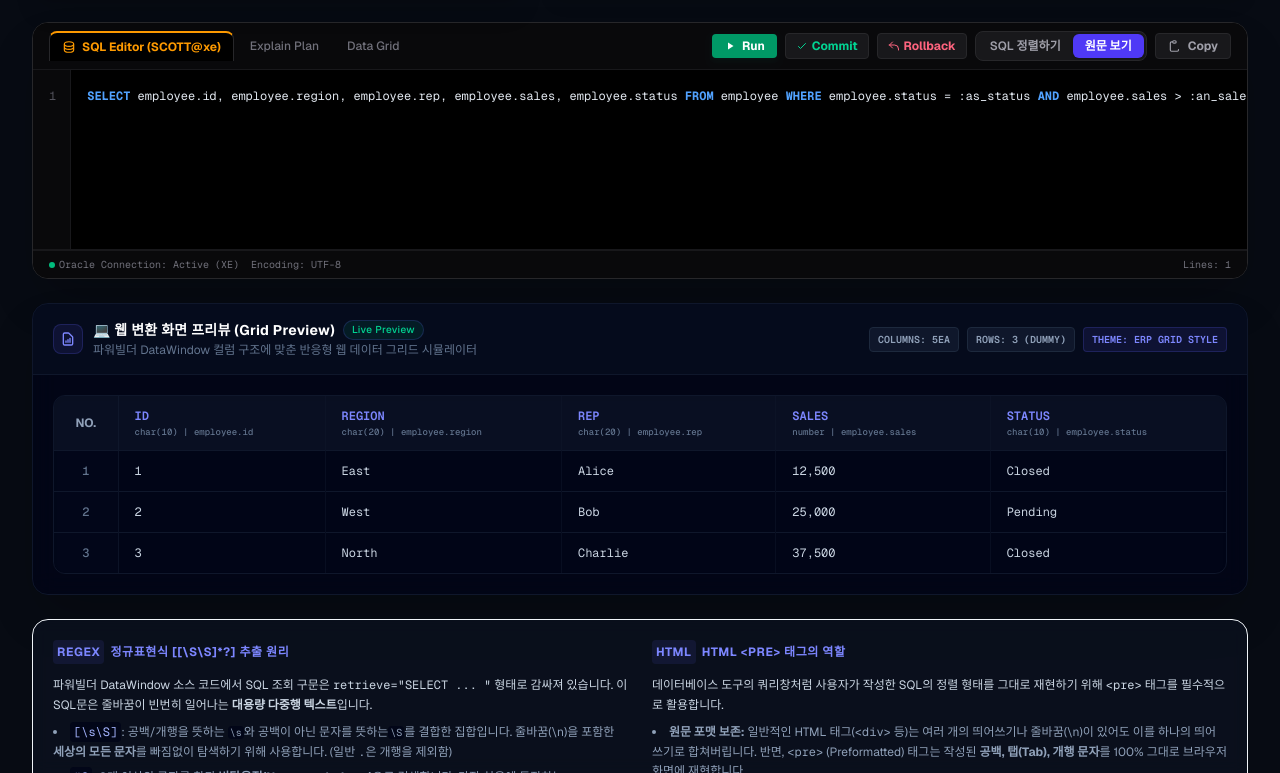
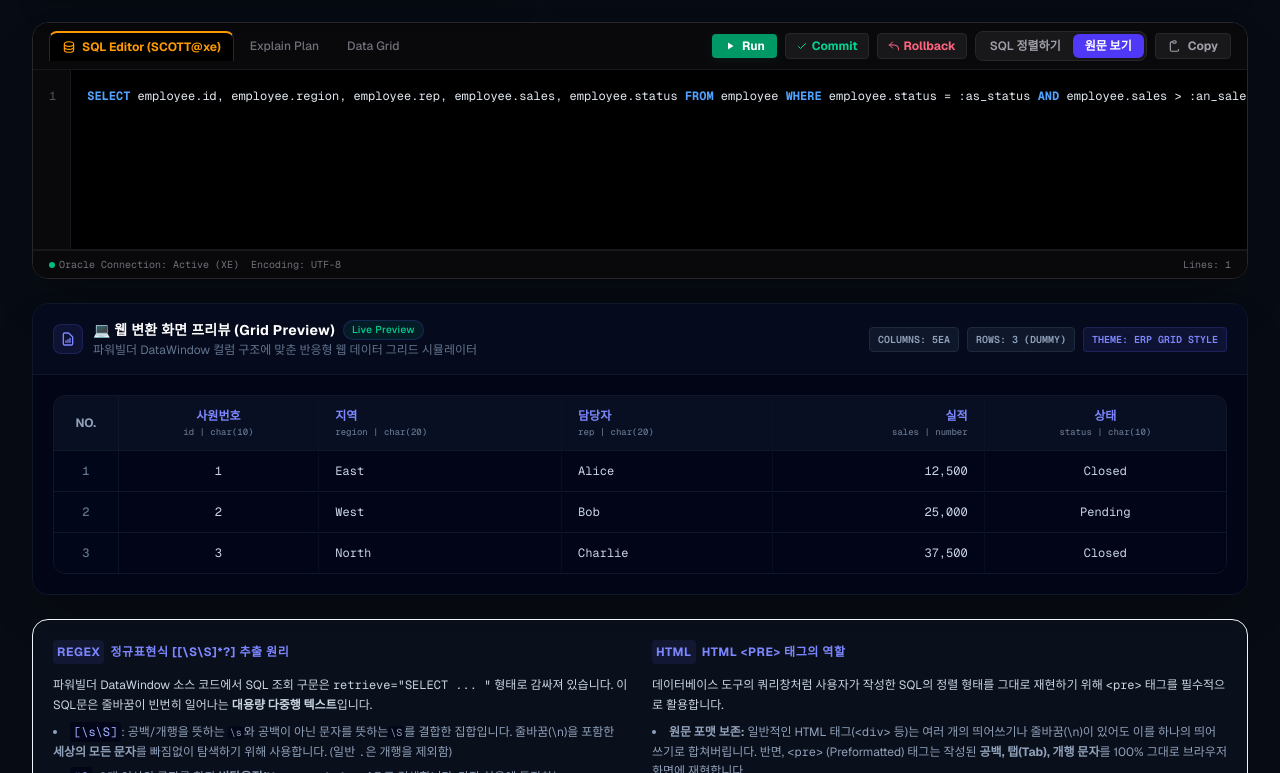
Before and after one commit to boradori80/pb-bridge, a Next.js app: page / in a window 1280 px wide. Shown: the part 1915-2688 px from the top of the page. Built offline with nearby package versions, Linux system fonts and the light colour scheme.

Commit message:
기능: 프리뷰 화면에 파워빌더 한글 라벨 및 정렬 속성 동적 반영 완료

```diff
--- a/app/page.tsx
+++ b/app/page.tsx
@@ -24,7 +24,9 @@ interface ColumnInfo {
   name: string;
   type: string;
   dbname: string;
-  [key: string]: string; // 추가적인 속성들을 유연하게 담을 수 있도록 선언
+  label?: string; // 컬럼의 한글 라벨명
+  alignment?: string; // 컬럼의 정렬 정보 (0=좌, 1=우, 2=중앙)
+  [key: string]: string | undefined; // 추가적인 속성들을 유연하게 담을 수 있도록 선언
 }
 
 interface ParsedPB {
@@ -39,12 +41,46 @@ interface ParsedPB {
 }
 
 // ---------------------------------------------------------------------------------------------------------
+// [Day 11] 2026-06-01 작업: 파워빌더 고유 헥사 인코딩(Hex Escape Sequence) 디코더
+// ---------------------------------------------------------------------------------------------------------
+// Q. 파워빌더의 `$$HEXn$$...$$ENDHEX$$` 패턴은 무엇이고 어떻게 디코딩하나요?
+// - 파워빌더는 2바이트 유니코드(한글 등) 문자가 내보내기(Export)되거나 저장될 때 깨짐을 방지하기 위해
+//   `$$HEXn$$[16진수문자열]$$ENDHEX$$` 형태로 인코딩하여 저장하곤 합니다. (여기서 n은 글자 수)
+// - 예: `$$HEX4$$88D4A9BA54CFDCB4$$ENDHEX$$`
+//   1. 내부의 16진수 문자열 `88D4A9BA54CFDCB4`를 4글자(2바이트) 단위로 쪼갭니다. ➔ `88D4`, `A9BA`, `54CF`, `DCB4`
+//   2. 각각의 16진수 값은 UTF-16LE(Little Endian) 형식으로 바이트가 뒤집혀 있습니다.
+//      예를 들어 `88D4`는 앞바이트 `88`과 뒷바이트 `D4`가 반대로 되어 있으므로, 바이트 스왑을 통해 `D488`로 만들어 줍니다.
+//   3. 변환된 16진수 `D488`을 10진수 정수값(`54408`)으로 파싱한 뒤, `String.fromCharCode(54408)`를 실행하면 한글 글자 '품'이 복원됩니다.
+//   4. 이 작업을 반복하면 `품`, `목`, `코`, `드`가 복원되어 최종적으로 "품목코드"라는 한글을 안전하게 추출할 수 있게 됩니다.
+// ---------------------------------------------------------------------------------------------------------
+const decodePBHexString = (str: string): string => {
+  if (!str) return "";
+  // $$HEXn$$...$$ENDHEX$$ 패턴을 매칭하는 글로벌 정규표현식입니다.
+  return str.replace(/\$\$HEX\d+\$\$(.*?)\$\$ENDHEX\$\$/gi, (match, hexContent) => {
+    let decoded = "";
+    for (let i = 0; i < hexContent.length; i += 4) {
+      const chunk = hexContent.substring(i, i + 4);
+      if (chunk.length === 4) {
+        const byte1 = chunk.substring(0, 2);
+        const byte2 = chunk.substring(2, 4);
+        const swappedHex = byte2 + byte1;
+        const codePoint = parseInt(swappedHex, 16);
+        decoded += String.fromCharCode(codePoint);
+      }
+    }
+    return decoded;
+  });
+};
+
+// ---------------------------------------------------------------------------------------------------------
 // [교육용 주석 - 정규표현식을 이용한 파싱 엔진 (Parsing Engine)]
 // ---------------------------------------------------------------------------------------------------------
 // - 사용자로부터 입력받은 파워빌더 원본 소스 코드(Text)를 정규표현식(Regex)으로 탐색하여 메타데이터를 추출합니다.
 // - 파워빌더의 String 처리 함수나 SQL Substring 추출 작업과 매핑되는 로직입니다.
 // ---------------------------------------------------------------------------------------------------------
-const parsePBFile = (text: string, fileName: string): ParsedPB => {
+const parsePBFile = (originalText: string, fileName: string): ParsedPB => {
+  // 전체 텍스트에 포함된 파워빌더 헥사 문자열들을 미리 한글로 디코딩하여 후속 정규식 파서가 한글을 정상 인식하게 돕습니다.
+  const text = decodePBHexString(originalText);
   const result: ParsedPB = {
     release: "",
     fileType: "Unknown",
@@ -157,6 +193,63 @@ const parsePBFile = (text: string, fileName: string): ParsedPB => {
     }
   }
 
+  // 1. 레이아웃 컬럼 속성(정렬 정보 및 텍스트) 추출
+  const columnAlignments: { [colName: string]: string } = {};
+  const columnLabels: { [colName: string]: string } = {};
+
+  // column(...) 형태의 레이아웃 컨트롤 파싱 (column=이 아닌 순수 column( 으로 시작)
+  const layoutColRegex = /column\s*\(((?:[^()]+|\([^()]*\))*)\)/gi;
+  let layoutColMatch;
+  while ((layoutColMatch = layoutColRegex.exec(text)) !== null) {
+    const colContent = layoutColMatch[1];
+    const props: { [key: string]: string } = {};
+    const propRegex = /([\w.]+)\s*=\s*(?:"([^"]*)"|'([^']*)'|((?:[^()\s]|\([^()]*\))+))/g;
+    let pMatch;
+    while ((pMatch = propRegex.exec(colContent)) !== null) {
+      const key = pMatch[1];
+      const value = pMatch[2] || pMatch[3] || pMatch[4] || "";
+      props[key] = value;
+    }
+    if (props.name) {
+      const name = props.name.replace(/['"]/g, "");
+      if (props.alignment) {
+        columnAlignments[name] = props.alignment.replace(/['"]/g, "");
+      }
+      if (props.text) {
+        columnLabels[name] = props.text.replace(/~"/g, '"').replace(/['"]/g, "");
+      }
+    }
+  }
+
+  // 2. 헤더 밴드의 텍스트 컨트롤(한글 라벨 등) 추출
+  const textControlRegex = /text\s*\(((?:[^()]+|\([^()]*\))*)\)/gi;
+  let textMatch;
+  while ((textMatch = textControlRegex.exec(text)) !== null) {
+    const txtContent = textMatch[1];
+    const props: { [key: string]: string } = {};
+    const propRegex = /([\w.]+)\s*=\s*(?:"([^"]*)"|'([^']*)'|((?:[^()\s]|\([^()]*\))+))/g;
+    let pMatch;
+    while ((pMatch = propRegex.exec(txtContent)) !== null) {
+      const key = pMatch[1];
+      const value = pMatch[2] || pMatch[3] || pMatch[4] || "";
+      props[key] = value;
+    }
+    if (props.name && props.text) {
+      const ctrlName = props.name.replace(/['"]/g, "");
+      const labelText = props.text.replace(/~"/g, '"').replace(/['"]/g, "");
+      // name=컬럼명_t 또는 name=컬럼명_h 패턴 대응
+      if (ctrlName.endsWith("_t")) {
+        const colName = ctrlName.substring(0, ctrlName.length - 2);
+        columnLabels[colName] = labelText;
+      } else if (ctrlName.endsWith("_h")) {
+        const colName = ctrlName.substring(0, ctrlName.length - 2);
+        columnLabels[colName] = labelText;
+      } else {
+        columnLabels[ctrlName] = labelText;
+      }
+    }
+  }
+
   if (tableContent) {
     const colRegex = /column\s*=\s*\(((?:[^()]+|\([^()]*\))*)\)/gi;
     let colMatch;
@@ -175,10 +268,15 @@ const parsePBFile = (text: string, fileName: string): ParsedPB => {
       }
 
       if (colProps.name) {
+        const colName = colProps.name;
+        const alignment = columnAlignments[colName] || "0";
+        const label = columnLabels[colName] || colName;
         result.columns.push({
-          name: colProps.name,
+          name: colName,
           type: colProps.type || "unknown",
           dbname: colProps.dbname || colProps.name,
+          label: label,
+          alignment: alignment,
           ...colProps
         });
       }
@@ -280,6 +378,55 @@ const parsePBFile = (text: string, fileName: string): ParsedPB => {
   }
 
   return result;
+};
+
+// ---------------------------------------------------------------------------------------------------------
+// [Day 11] 2026-06-01 작업: 파워빌더 정렬 코드(0, 1, 2) ↔ Tailwind CSS 클래스 매핑 및 리액트 동적 스타일 가이드
+// ---------------------------------------------------------------------------------------------------------
+// Q. 파워빌더의 정렬 코드(0, 1, 2)를 웹의 CSS 클래스로 변환하는 매핑 객체의 원리는 무엇인가요?
+// 1) 파워빌더(PowerBuilder)에서의 정렬 기준:
+//    - 0: Left Align (좌측 정렬)
+//    - 1: Right Align (우측 정렬)
+//    - 2: Center Align (중앙 정렬)
+// 2) 웹(CSS) 및 Tailwind CSS 대응 클래스:
+//    - Left: `text-left`
+//    - Right: `text-right`
+//    - Center: `text-center`
+// 3) 매핑 객체(Map Object)를 쓰는 이유:
+//    - 만약 if-else나 switch 문을 사용한다면 매번 조건 검사를 거치며 코드가 길어지지만,
+//      자바스크립트 객체의 Key-Value(키-값) 쌍을 이용하면 `ALIGN_MAP[코드]` 형태로 단 한 번에 매칭되는 클래스명을 즉시 가져올 수 있습니다.
+//      이러한 데이터 구조 기반 설계를 통해 가독성이 좋아지고, 코드 유지보수가 훨씬 용이해집니다.
+//
+// Q. 리액트(React)에서 조건에 따라 스타일을 동적으로 부여하는 원리는 무엇인가요?
+// 1) className의 동적 바인딩:
+//    - 리액트는 HTML 태그에 고정된 class명을 주는 대신, {} 중괄호 안에 자바스크립트 변수나 연산식을 넣어
+//      상황에 맞는 스타일 클래스를 실시간으로 부여할 수 있습니다.
+// 2) 템플릿 리터럴(Template Literal) 활용:
+//    - 백틱(` `)과 `${변수}` 기호를 사용하면 일반 글자와 자바스크립트 변수를 자연스럽게 하나로 합칠 수 있습니다.
+//    - 예: `className={`py-3 px-4 border ${alignClass}`}`
+//    - 브라우저가 화면을 그리는 순간, 백틱 내부의 `${alignClass}`가 실제값인 `text-right` 등으로 바뀌면서
+//      최종 완성된 클래스(className="py-3 px-4 border text-right")가 DOM에 바인딩됩니다.
+//    - 상태(State)가 변할 때마다 React가 이 바인딩 식을 자동으로 다시 계산하여 화면을 갱신(Re-render)하므로 정렬 상태가 실시간 반영됩니다.
+// ---------------------------------------------------------------------------------------------------------
+const ALIGN_MAP: { [key: string]: string } = {
+  "0": "text-left",
+  "1": "text-right",
+  "2": "text-center"
+};
+
+const getAlignClass = (alignCode: string | undefined): string => {
+  if (!alignCode) return "text-left";
+  // 수식(expression)이나 따옴표 등 예외 문자를 대비하여 숫자 문자만 추출해 매핑합니다.
+  const cleanCode = alignCode.replace(/[^0-9]/g, "");
+  return ALIGN_MAP[cleanCode] || "text-left";
+};
+
+const getFlexAlignClass = (alignCode: string | undefined): string => {
+  if (!alignCode) return "items-start text-left";
+  const cleanCode = alignCode.replace(/[^0-9]/g, "");
+  if (cleanCode === "1") return "items-end text-right";
+  if (cleanCode === "2") return "items-center text-center";
+  return "items-start text-left";
 };
 
 // ---------------------------------------------------------------------------------------------------------
@@ -310,7 +457,17 @@ table(column=(type=char(10) updatewhereclause=yes name=id dbname="employee.id" )
  column=(type=char(10) updatewhereclause=yes name=status dbname="employee.status" )
  retrieve="SELECT employee.id, employee.region, employee.rep, employee.sales, employee.status FROM employee WHERE employee.status = :as_status AND employee.sales > :an_sales"
  arguments=(("as_status", string), ("an_sales", number))
-)`,
+)
+text(band=header alignment="2" text="사원번호" name=id_t )
+text(band=header alignment="0" text="지역" name=region_t )
+text(band=header alignment="0" text="담당자" name=rep_t )
+text(band=header alignment="1" text="실적" name=sales_t )
+text(band=header alignment="2" text="상태" name=status_t )
+column(band=detail id=1 alignment="2" name=id )
+column(band=detail id=2 alignment="0" name=region )
+column(band=detail id=3 alignment="0" name=rep )
+column(band=detail id=4 alignment="1" name=sales )
+column(band=detail id=5 alignment="2" name=status )`,
     code: `import React, { useState } from 'react';
 
 export default function SalesSummaryTable() {
@@ -698,8 +855,7 @@ export default function PBBridgeDashboard() {
     setTimeout(() => {
       setIsExecutingSql(false);
       setSqlExecuteLog(
-        `▶ SQL 실행 완료 (성공)\n- 조회 대상 컬럼: ${parsedData.columns.map(c => c.name).join(", ")}\n- 바인딩 변수(Arguments): ${
-          parsedData.arguments.length > 0
+        `▶ SQL 실행 완료 (성공)\n- 조회 대상 컬럼: ${parsedData.columns.map(c => c.name).join(", ")}\n- 바인딩 변수(Arguments): ${parsedData.arguments.length > 0
           ? parsedData.arguments.map(a => `:${a.name} (${a.type})`).join(", ")
           : "없음"
         }\n- 상태: Simulated DB 연결 상태 정상 (1 row returned for metadata testing)`
@@ -853,6 +1009,17 @@ export default function PBBridgeDashboard() {
         ? `\n// Retrieval Arguments:\n${parsed.arguments.map(a => `//   - :${a.name} (${a.type})`).join("\n")}`
         : '';
 
+      const headersHtml = parsed.columns.map(c => {
+        const alignClass = getAlignClass(c.alignment);
+        const headerLabel = c.label || c.name;
+        return `              <th className="p-3 uppercase ${alignClass}">${headerLabel}</th>`;
+      }).join("\n");
+
+      const cellsHtml = parsed.columns.map(c => {
+        const alignClass = getAlignClass(c.alignment);
+        return `                  <td className="p-3 font-mono text-slate-300 ${alignClass}">{String(row.${c.name})}</td>`;
+      }).join("\n");
+
       return `import React, { useState } from 'react';
 
 // PB-Bridge 자동 변환 컴포넌트
@@ -871,18 +1038,16 @@ ${sampleRows}
         <p className="text-xs text-slate-400">데이터 조회를 위해 변환된 SQL: ${parsed.retrieveQuery ? parsed.retrieveQuery.slice(0, 60) + '...' : '없음'}</p>
       </div>
       <div className="overflow-x-auto border border-slate-800 rounded-lg">
-        <table className="w-full text-left text-xs">
+        <table className="w-full text-left text-xs border-collapse">
           <thead className="bg-slate-800 text-slate-300 font-semibold">
             <tr>
-              {columns.map(col => <th key={col} className="p-3 uppercase">{col}</th>)}
+${headersHtml}
             </tr>
           </thead>
           <tbody className="divide-y divide-slate-800 bg-slate-950/20">
             {data.map((row, idx) => (
               <tr key={idx} className="hover:bg-slate-850">
-                {columns.map(col => (
-                  <td key={col} className="p-3 font-mono text-slate-300">{String(row[col])}</td>
-                ))}
+${cellsHtml}
               </tr>
             ))}
           </tbody>
@@ -1360,8 +1525,7 @@ ${controlsList || '            <div className="text-slate-500">탐지된 컨트
               <button
                 onClick={handleExecuteSql}
                 disabled={!parsedData.retrieveQuery || isExecutingSql}
-                className={`px-3 py-1 rounded text-xs font-bold flex items-center gap-1.5 transition-all shadow-md ${
-                  !parsedData.retrieveQuery
+                className={`px-3 py-1 rounded text-xs font-bold flex items-center gap-1.5 transition-all shadow-md ${!parsedData.retrieveQuery
                     ? "bg-zinc-900 border border-zinc-800 text-zinc-600 cursor-not-allowed"
                     : isExecutingSql
                       ? "bg-amber-600 text-white animate-pulse"
@@ -1382,8 +1546,7 @@ ${controlsList || '            <div className="text-slate-500">탐지된 컨트
                   setSqlExecuteLog("▶ COMMIT; 완료. 가상 데이터베이스 세션의 트랜잭션이 성공적으로 커밋되었습니다.");
                 }}
                 disabled={!parsedData.retrieveQuery}
-                className={`px-2.5 py-1 border rounded text-xs font-bold flex items-center gap-1 transition-all ${
-                  !parsedData.retrieveQuery
+                className={`px-2.5 py-1 border rounded text-xs font-bold flex items-center gap-1 transition-all ${!parsedData.retrieveQuery
                     ? "border-zinc-900 bg-zinc-900 text-zinc-600 cursor-not-allowed"
                     : "bg-zinc-900 border-zinc-800 text-emerald-400 hover:bg-zinc-800"
                   }`}
@@ -1402,8 +1565,7 @@ ${controlsList || '            <div className="text-slate-500">탐지된 컨트
                   setSqlExecuteLog("▶ ROLLBACK; 완료. 마지막 커밋 이후의 변경 사항이 모두 취소되었습니다.");
                 }}
                 disabled={!parsedData.retrieveQuery}
-                className={`px-2.5 py-1 border rounded text-xs font-bold flex items-center gap-1 transition-all ${
-                  !parsedData.retrieveQuery
+                className={`px-2.5 py-1 border rounded text-xs font-bold flex items-center gap-1 transition-all ${!parsedData.retrieveQuery
                     ? "border-zinc-900 bg-zinc-900 text-zinc-600 cursor-not-allowed"
                     : "bg-zinc-900 border-zinc-800 text-rose-400 hover:bg-zinc-800"
                   }`}
@@ -1440,8 +1602,7 @@ ${controlsList || '            <div className="text-slate-500">탐지된 컨트
                 <button
                   onClick={() => setIsSqlFormatted(true)}
                   disabled={!parsedData.retrieveQuery}
-                  className={`px-3 py-1 rounded-md text-xs font-semibold transition-all ${
-                    !parsedData.retrieveQuery
+                  className={`px-3 py-1 rounded-md text-xs font-semibold transition-all ${!parsedData.retrieveQuery
                       ? "text-zinc-700 cursor-not-allowed"
                       : isSqlFormatted
                         ? "bg-indigo-600 text-white shadow"
@@ -1454,8 +1615,7 @@ ${controlsList || '            <div className="text-slate-500">탐지된 컨트
                 <button
                   onClick={() => setIsSqlFormatted(false)}
                   disabled={!parsedData.retrieveQuery}
-                  className={`px-3 py-1 rounded-md text-xs font-semibold transition-all ${
-                    !parsedData.retrieveQuery
+                  className={`px-3 py-1 rounded-md text-xs font-semibold transition-all ${!parsedData.retrieveQuery
                       ? "text-zinc-750 cursor-not-allowed"
                       : !isSqlFormatted
                         ? "bg-indigo-600 text-white shadow"
@@ -1475,8 +1635,7 @@ ${controlsList || '            <div className="text-slate-500">탐지된 컨트
                   alert("SQL 쿼리가 클립보드에 복사되었습니다.");
                 }}
                 disabled={!parsedData.retrieveQuery}
-                className={`px-3 py-1 bg-zinc-900 border border-zinc-800 hover:bg-zinc-800 rounded text-xs font-bold text-zinc-400 hover:text-white transition-all flex items-center gap-1.5 ${
-                  !parsedData.retrieveQuery ? "opacity-40 cursor-not-allowed" : ""
+                className={`px-3 py-1 bg-zinc-900 border border-zinc-800 hover:bg-zinc-800 rounded text-xs font-bold text-zinc-400 hover:text-white transition-all flex items-center gap-1.5 ${!parsedData.retrieveQuery ? "opacity-40 cursor-not-allowed" : ""
                   }`}
               >
                 <svg className="w-3.5 h-3.5" fill="none" stroke="currentColor" viewBox="0 0 24 24">
@@ -1629,19 +1788,22 @@ ${controlsList || '            <div className="text-slate-500">탐지된 컨트
                       -------------------------------------------------------------------------------------
                     */}
                     {parsedData.columns.length > 0 ? (
-                      parsedData.columns.map((col, idx) => (
+                      parsedData.columns.map((col, idx) => {
+                        const flexAlignClass = getFlexAlignClass(col.alignment);
+                        return (
                           <th
                             key={idx}
                             className="py-3 px-4 font-mono text-slate-300 border-r border-slate-900/80 last:border-r-0 select-none"
                           >
-                          <div className="flex flex-col gap-0.5">
-                            <span className="text-indigo-400 font-semibold">{col.name}</span>
+                            <div className={`flex flex-col gap-0.5 ${flexAlignClass}`}>
+                              <span className="text-indigo-400 font-semibold">{col.label || col.name}</span>
                               <span className="text-[9px] text-slate-500 font-medium normal-case">
-                              {col.type} | {col.dbname}
+                                {col.name} | {col.type}
                               </span>
                             </div>
                           </th>
-                      ))
+                        );
+                      })
                     ) : (
                       <th className="py-3 px-4 text-slate-500 text-center font-sans font-medium">
                         대기 중...
@@ -1662,16 +1824,19 @@ ${controlsList || '            <div className="text-slate-500">탐지된 컨트
                         </td>
 
                         {/* 컬럼 데이터 셀 루프 */}
-                        {parsedData.columns.map((col, colIdx) => (
+                        {parsedData.columns.map((col, colIdx) => {
+                          const alignClass = getAlignClass(col.alignment);
+                          return (
                             <td
                               key={colIdx}
-                            className="py-3 px-4 text-slate-300 border-r border-slate-900/55 last:border-r-0"
+                              className={`py-3 px-4 text-slate-300 border-r border-slate-900/55 last:border-r-0 ${alignClass}`}
                             >
                               <span className="text-xs group-hover:text-white transition-colors">
                                 {getSampleValueForColumn(col, rowIndex)}
                               </span>
                             </td>
-                        ))}
+                          );
+                        })}
                       </tr>
                     ))
                   ) : (
@@ -1828,14 +1993,12 @@ ${controlsList || '            <div className="text-slate-500">탐지된 컨트
                     <tr
                       key={item.id}
                       onClick={() => handleSelectHistoryItem(item)}
-                      className={`hover:bg-slate-900/40 cursor-pointer transition-colors group ${
-                        isCurrentActive ? "bg-indigo-600/5 border-l-2 border-l-indigo-500" : ""
+                      className={`hover:bg-slate-900/40 cursor-pointer transition-colors group ${isCurrentActive ? "bg-indigo-600/5 border-l-2 border-l-indigo-500" : ""
                         }`}
                     >
                       <td className="py-3.5 px-6">
                         <div className="flex items-center gap-3">
-                          <div className={`p-2 rounded-lg ${
-                            item.status === 'Failed'
+                          <div className={`p-2 rounded-lg ${item.status === 'Failed'
                               ? 'bg-red-500/10 text-red-400 border border-red-500/20'
                               : 'bg-indigo-500/10 text-indigo-400 border border-indigo-500/20'
                             }`}>
@@ -1843,8 +2006,7 @@ ${controlsList || '            <div className="text-slate-500">탐지된 컨트
                               <path strokeLinecap="round" strokeLinejoin="round" strokeWidth={2} d="M9 12h6m-6 4h6m2 5H7a2 2 0 01-2-2V5a2 2 0 012-2h5.586a1 1 0 01.707.293l5.414 5.414a1 1 0 01.293.707V19a2 2 0 01-2 2z" />
                             </svg>
                           </div>
-                          <span className={`font-semibold transition-colors ${
-                            isCurrentActive ? "text-indigo-400 font-bold" : "text-white group-hover:text-indigo-400"
+                          <span className={`font-semibold transition-colors ${isCurrentActive ? "text-indigo-400 font-bold" : "text-white group-hover:text-indigo-400"
                             }`}>
                             {item.fileName}
                           </span>
@@ -1855,8 +2017,7 @@ ${controlsList || '            <div className="text-slate-500">탐지된 컨트
                       <td className="py-3.5 px-6 text-slate-400 text-xs font-mono">{item.size}</td>
                       <td className="py-3.5 px-6 text-slate-400 text-xs font-mono">{item.date}</td>
                       <td className="py-3.5 px-6 text-center">
-                        <span className={`inline-flex items-center px-2.5 py-0.5 rounded-full text-[10px] font-bold border ${
-                          item.status === "Completed"
+                        <span className={`inline-flex items-center px-2.5 py-0.5 rounded-full text-[10px] font-bold border ${item.status === "Completed"
                             ? "bg-emerald-500/10 text-emerald-400 border-emerald-500/20"
                             : "bg-red-500/10 text-red-400 border-red-500/20"
                           }`}>
@@ -1871,8 +2032,7 @@ ${controlsList || '            <div className="text-slate-500">탐지된 컨트
                               setSelectedHistoryItem(item);
                               setIsModalOpen(true);
                             }}
-                            className={`p-1.5 rounded transition-all text-xs font-bold flex items-center gap-1.5 ${
-                              item.status === "Completed"
+                            className={`p-1.5 rounded transition-all text-xs font-bold flex items-center gap-1.5 ${item.status === "Completed"
                                 ? "bg-slate-900 border border-slate-800 hover:bg-slate-800 text-slate-300 hover:text-white"
                                 : "bg-red-950/20 border border-red-900/30 text-red-400 hover:bg-red-900/30"
                               }`}
@@ -1906,8 +2066,7 @@ ${controlsList || '            <div className="text-slate-500">탐지된 컨트
                       ? '컴파일 컴파일러 에러 로그 (Compiler Error)'
                       : '생성된 리액트 코드 (Next.js & Tailwind)'}
                   </span>
-                  <span className={`text-[10px] font-bold px-2 py-0.5 rounded-full ${
-                    selectedHistoryItem.status === 'Completed' ? 'bg-emerald-500/10 text-emerald-400 border border-emerald-500/20' : 'bg-red-500/10 text-red-400 border border-red-500/20'
+                  <span className={`text-[10px] font-bold px-2 py-0.5 rounded-full ${selectedHistoryItem.status === 'Completed' ? 'bg-emerald-500/10 text-emerald-400 border border-emerald-500/20' : 'bg-red-500/10 text-red-400 border border-red-500/20'
                     }`}>
                     {selectedHistoryItem.fileName}
                   </span>
```
Also changed, not shown: 1 other file (tests, documents, lock files or other folders). Lines whose indentation alone changed are shown as unchanged.
